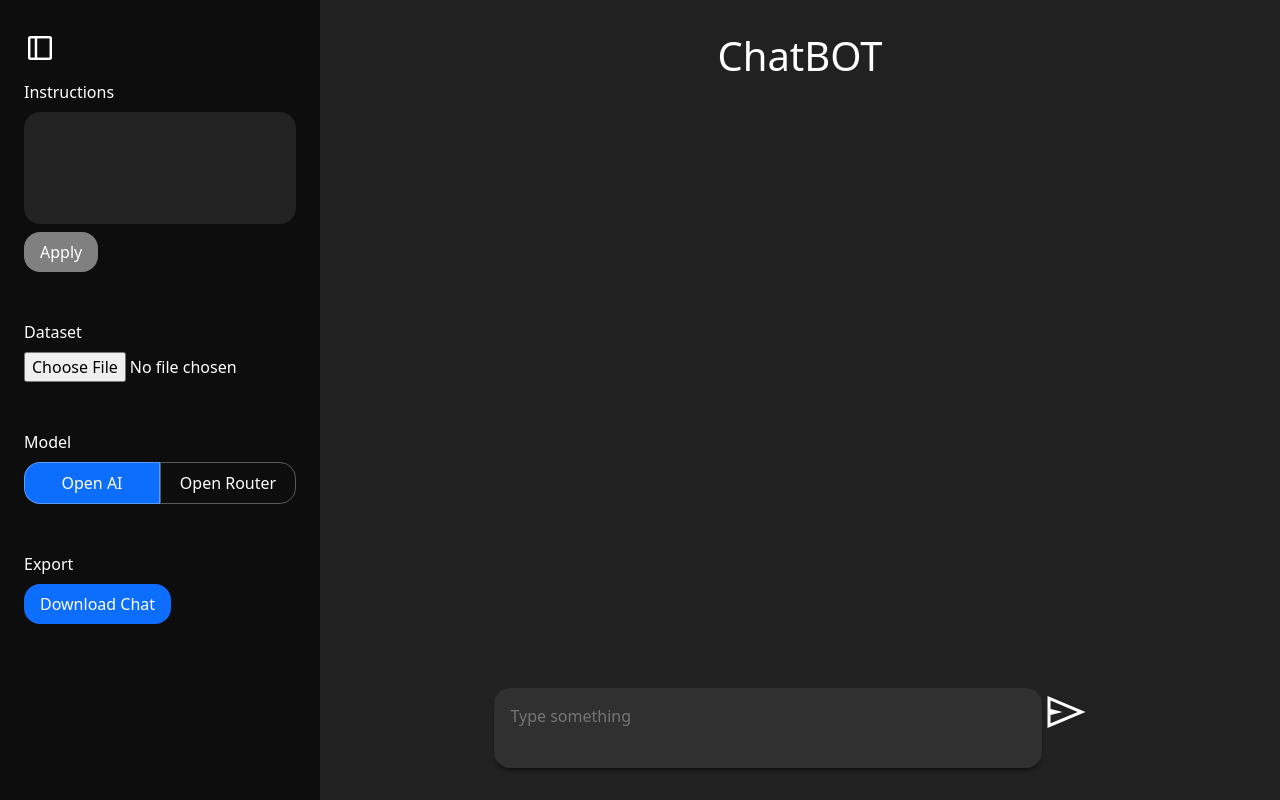
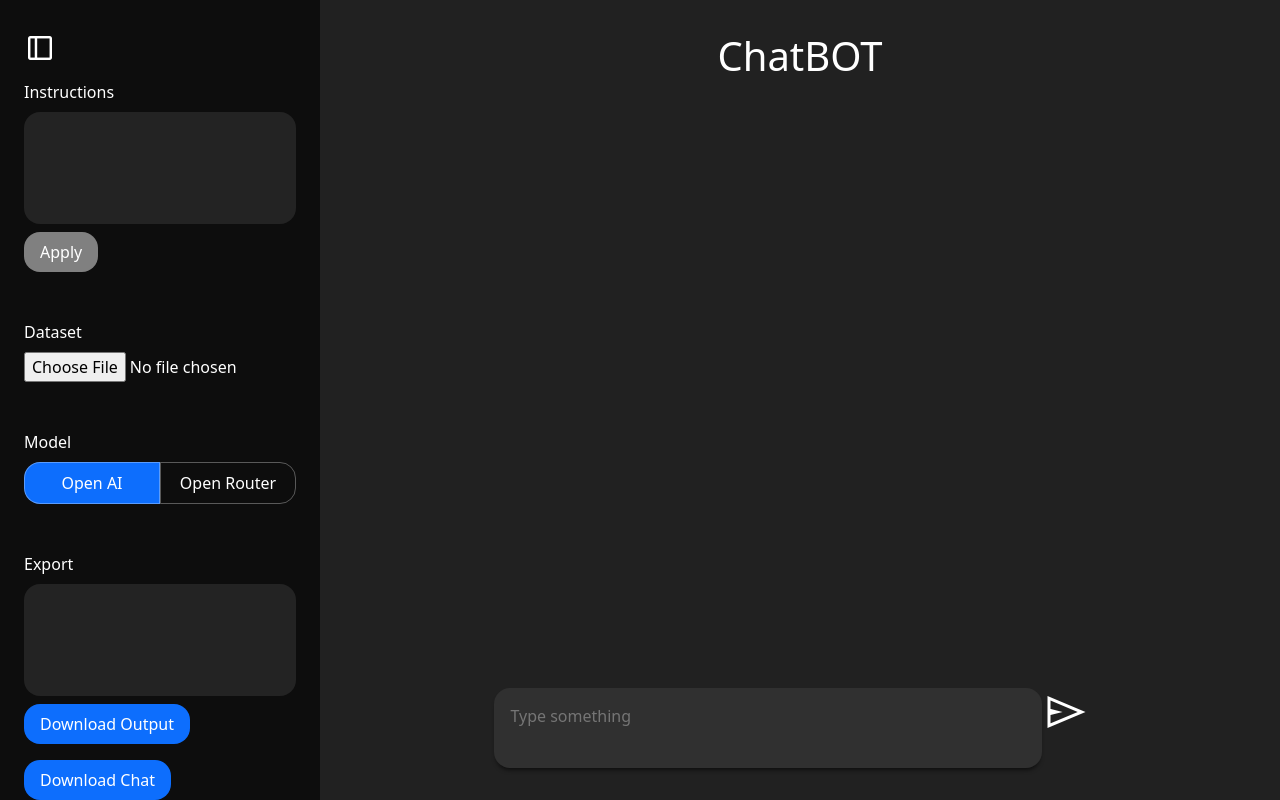
Before and after one commit to NicolasRuizGiolitoUni/chatbot, a React (Vite) app in the folder frontend/: page / in a window 1280 px wide. Both pictures are taken after a click on the element "dock_to_right". Built offline with nearby package versions, Linux system fonts and the light colour scheme.

Commit message:
added export output ui

```diff
--- a/frontend/src/components/sidebar/Sidebar.css
+++ b/frontend/src/components/sidebar/Sidebar.css
@@ -27,7 +27,7 @@
   gap: 0.5rem;
 }
 
-.systemprompt-input {
+.user-input {
   padding: 1rem 1rem;
   border: none;
   border-radius: 1rem;
--- /dev/null
+++ b/frontend/src/components/sidebar/export/Export.css
@@ -0,0 +1,6 @@
+.button-container.export {
+  display: flex;
+  flex-direction: column;
+  gap: 1rem;
+  align-items: flex-start; /* Ensures children align to their content width */
+}
--- a/frontend/src/components/sidebar/export/Export.jsx
+++ b/frontend/src/components/sidebar/export/Export.jsx
@@ -1,4 +1,5 @@
 import React from "react";
+import "./Export.css";
 
 const Export = ({ chatLog }) => {
   const exportChat = () => {
@@ -28,8 +29,15 @@ const Export = ({ chatLog }) => {
     <div className="feature-container export">
       <p>Export</p>
       <div className="feature-content">
-        <div className="button-container">
-          <button className="side-bar-button" onClick={exportChat}>
+        <textarea className="user-input"></textarea>
+        <div className="button-container export">
+          <button className="side-bar-button download-output">
+            Download Output
+          </button>
+          <button
+            className="side-bar-button download-chat"
+            onClick={exportChat}
+          >
             Download Chat
           </button>
         </div>
--- a/frontend/src/components/sidebar/instructions/Instructions.jsx
+++ b/frontend/src/components/sidebar/instructions/Instructions.jsx
@@ -27,7 +27,7 @@ const Instructions = ({ setSystemPrompt }) => {
       <p>Instructions</p>
       <div className="feature-content instructions">
         <textarea
-          className="systemprompt-input"
+          className="user-input"
           value={localSystemPrompt}
           onChange={(e) => setLocalSystemPrompt(e.target.value)}
         ></textarea>
```
